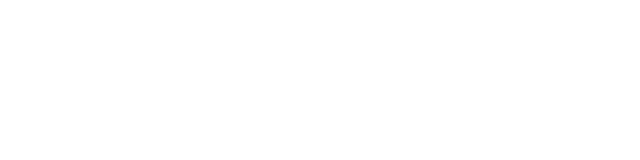
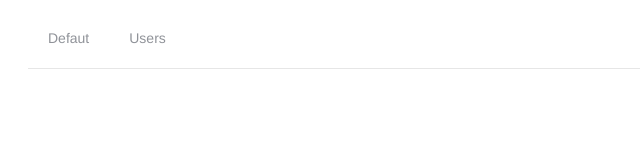
Before and after one commit to ericnshimiye/simple-user-vue, a Vue app: page / in a window 1280 px wide. Shown: the top 160 px of the page, without its empty margins (0-640 px from the left). Built offline with nearby package versions, Linux system fonts and the light colour scheme.

Commit message:
adding navbar

```diff
--- a/src/App.vue
+++ b/src/App.vue
@@ -1,13 +1,23 @@
 <template>
   <div id="app">
-    <router-view />
+    <el-container>
+      <el-header>
+        <Navbar />
+      </el-header>
+      <el-main>
+        <router-view />
+      </el-main>
+    </el-container>
   </div>
 </template>
 
 <script lang="ts">
 import { Vue, Component } from "vue-property-decorator";
+import Navbar from "@/components/Navbar.vue";
 
-@Component
+@Component({
+  components: { Navbar }
+})
 export default class App extends Vue {}
 </script>
 
--- /dev/null
+++ b/src/components/Navbar.vue
@@ -0,0 +1,20 @@
+<template>
+  <el-menu
+    class="el-menu-demo"
+    mode="horizontal"
+    :router="true"
+  >
+    <el-menu-item index="1" route="/">Defaut</el-menu-item>
+    <el-menu-item index="2" route="/users">Users</el-menu-item>
+  </el-menu>
+</template>
+
+<script lang="ts">
+import Vue from "vue";
+import { Component, Prop } from "vue-property-decorator";
+
+@Component
+export default class Navbar extends Vue {}
+</script>
+
+<style></style>
```
